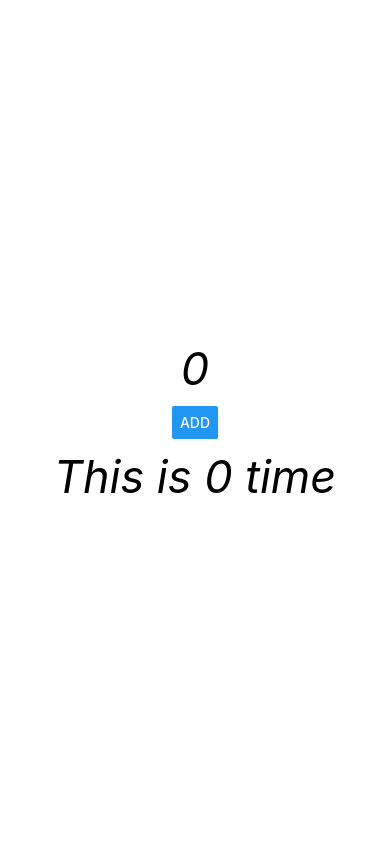
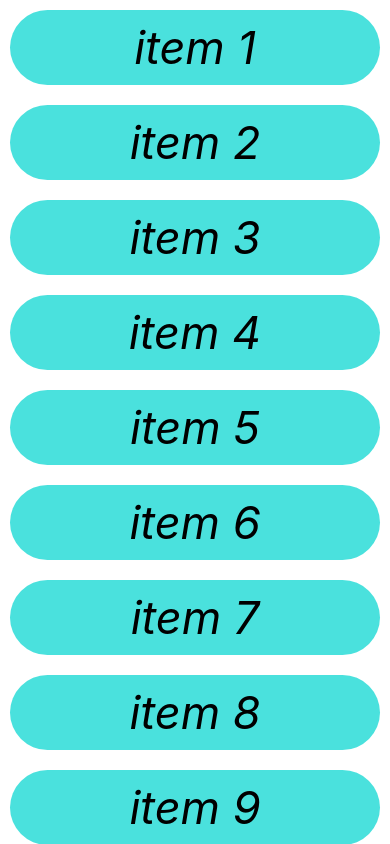
Before and after one commit to ducthanh160/mobile, a React Native app: screen / in a window 390 px wide. Built offline with nearby package versions, Linux system fonts and the light colour scheme.

Commit message:
List, SrollView & RefreshControl

```diff
--- a/App.js
+++ b/App.js
@@ -25,24 +25,57 @@
  * LTI update could not be added via codemod */
 
 export default function App() {
-  const [number, setNumber] = useState(0)
-  const onPress = () => {
-    setNumber(number + 2)
+  const [Items, setItems] = useState([
+    {key: 1, item: 'item 1'},
+    {key: 2, item: 'item 2'},
+    {key: 3, item: 'item 3'},
+    {key: 4, item: 'item 4'},
+    {key: 5, item: 'item 5'},
+    {key: 6, item: 'item 6'},
+    {key: 7, item: 'item 7'},
+    {key: 8, item: 'item 8'},
+    {key: 9, item: 'item 9'},
+    {key: 10, item: 'item 10'},
+  ])
+  const [Refreshing, setRefreshing] = useState(false);
+
+  const onRefresh = () => {
+    setRefreshing(true);
+    setItems([...Items, {key: 11, item: 'item 11'}]);
+    setRefreshing(false);
   }
+
   return (
-    <View style={styles.body}>
-      <Text style={styles.text1}>{number * 5}</Text>
-      <Button title='Add' onPress={onPress}></Button>
-      <Text style={styles.text1}>This is {number} time</Text>
-    </View>
-  )
+    <ScrollView style={styles.body}
+      refreshControl={
+        <RefreshControl
+          refreshing = {Refreshing}
+          onRefresh = {onRefresh}
+        />
+      }
+    >
+      {
+        Items.map((object) => {
+          return (
+            <View style={styles.item} key={object.key}>
+              <Text style={styles.text1}>{object.item}</Text>
+            </View>
+          )
+        })
+      }
+    </ScrollView>
+  );
 }
 
 const styles = StyleSheet.create({
   body: {
     flex: 1,
+  },
+  item: {
+    backgroundColor: '#4ae1dd',
     alignItems: 'center',
-    justifyContent: 'center',
+    margin: 10,
+    borderRadius: 50,
   },
   text1: {
     fontSize: 45,
```
